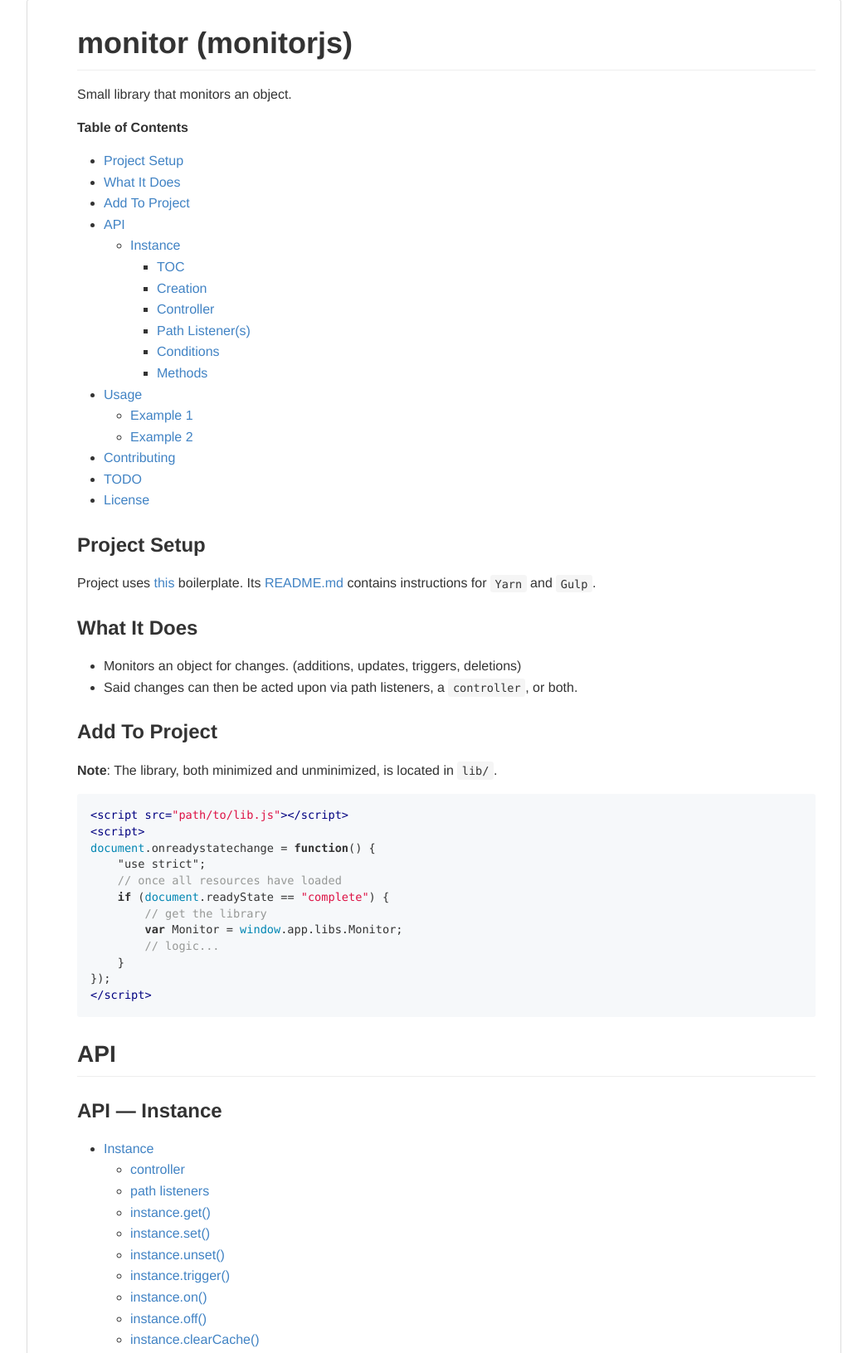
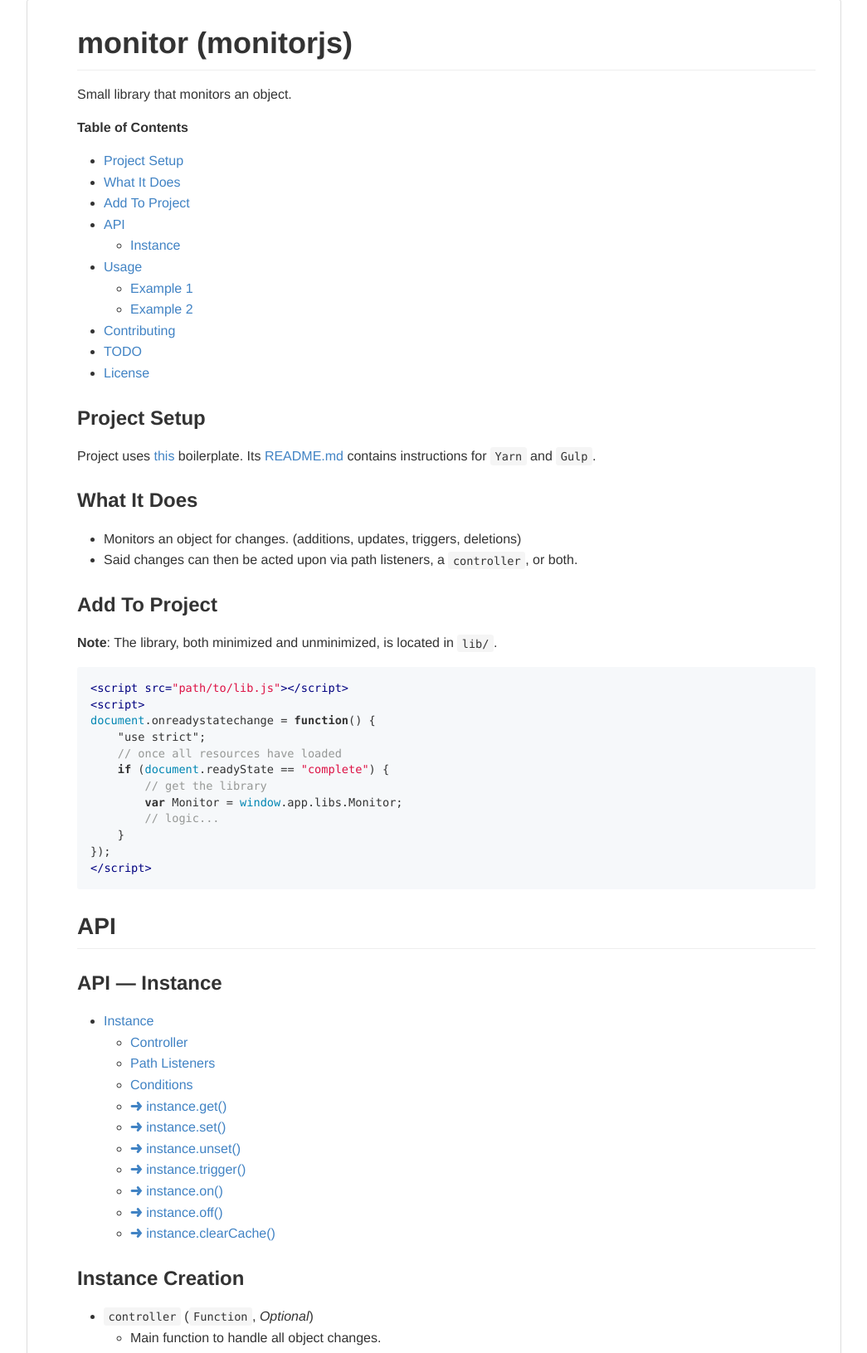
Before and after one commit to cgabriel5/monitorjs, a website: page markdown/preview/README.html in a window 1280 px wide. Shown: the part 41-1672 px from the top of the page at 83% size, without its empty margins (117-1162 px from the left). Drawn offline with Linux system fonts and the light colour scheme.

Commit message:
docs: Update README.md
Cleanup the README.md's table of contents and fix a typo.

```diff
--- a/markdown/preview/README.html
+++ b/markdown/preview/README.html
@@ -19,15 +19,7 @@
 <li><a href="#what-it-does">What It Does</a></li>
 <li><a href="#add-to-project">Add To Project</a></li>
 <li><a href="#api">API</a><ul class="list">
-<li><a href="#instance-api">Instance</a><ul class="list">
-<li><a href="#instance-methods-toc">TOC</a></li>
-<li><a href="#instance-creation">Creation</a></li>
-<li><a href="#instance-controller">Controller</a></li>
-<li><a href="#path-listener">Path Listener(s)</a></li>
-<li><a href="#conditions-object">Conditions</a></li>
-<li><a href="#instance-methods-long">Methods</a></li>
-</ul>
-</li>
+<li><a href="#instance-api">Instance</a></li>
 </ul>
 </li>
 <li><a href="#usage">Usage</a><ul class="list">
@@ -69,15 +61,16 @@
 <p><a name="instance-methods-toc"></a></p>
 <ul class="list">
 <li><a href="#instance-creation">Instance</a><ul class="list">
-<li><a href="#instance-controller">controller</a></li>
-<li><a href="#path-listener">path listeners</a></li>
-<li><a href="#instance-methods-get">instance.get()</a></li>
-<li><a href="#instance-methods-set">instance.set()</a></li>
-<li><a href="#instance-methods-unset">instance.unset()</a></li>
-<li><a href="#instance-methods-trigger">instance.trigger()</a></li>
-<li><a href="#instance-methods-on">instance.on()</a></li>
-<li><a href="#instance-methods-off">instance.off()</a></li>
-<li><a href="#instance-methods-clearcache">instance.clearCache()</a></li>
+<li><a href="#instance-controller">Controller</a></li>
+<li><a href="#path-listener">Path Listeners</a></li>
+<li><a href="#conditions-object">Conditions</a></li>
+<li><a href="#instance-methods-get">➜ instance.get()</a></li>
+<li><a href="#instance-methods-set">➜ instance.set()</a></li>
+<li><a href="#instance-methods-unset">➜ instance.unset()</a></li>
+<li><a href="#instance-methods-trigger">➜ instance.trigger()</a></li>
+<li><a href="#instance-methods-on">➜ instance.on()</a></li>
+<li><a href="#instance-methods-off">➜ instance.off()</a></li>
+<li><a href="#instance-methods-clearcache">➜ instance.clearCache()</a></li>
 </ul>
 </li>
 </ul>
@@ -211,7 +204,7 @@ monitor.on(<span class="hljs-regexp">/^path1.\.*/g</span>, handler);</code></pre
 <pre class="hljs"><code><span class="hljs-comment">// use a string to listen to the "path1.path2" path</span>
 monitor.on(<span class="hljs-string">"path1.path2"</span>, handler2);
 
-<span class="hljs-comment">// listen to th paths "path1.*" except "path1.path4"</span>
+<span class="hljs-comment">// listen to the paths "path1.*" except "path1.path4"</span>
 monitor.on(<span class="hljs-regexp">/^path1(?!.path4).*/</span>, handler3);</code></pre><p><a name="instance-methods-off"></a>
 ➜ <strong>instance.off(<code>path</code>, <code>callback</code>)</strong> &mdash; Removes the object path listener.</p>
 <ul class="list">
```
Also changed, not shown: README.md.
